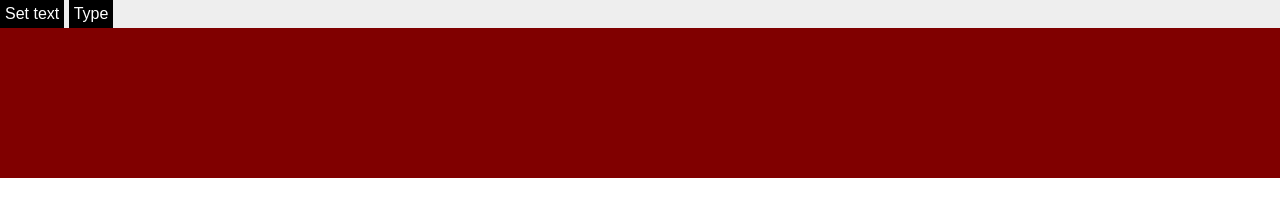
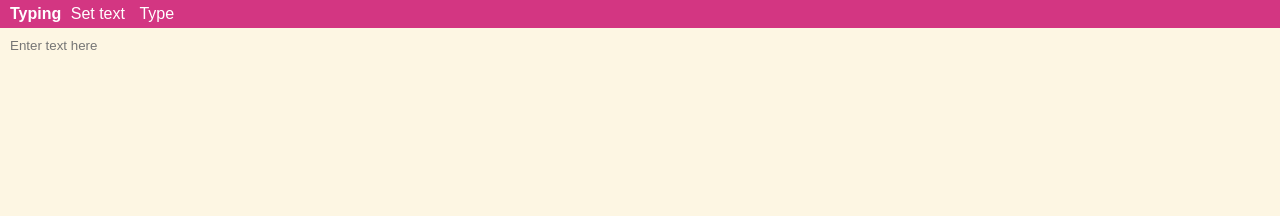
Before and after one commit to sjhuang26/typing-app, a plain HTML site: page index.html in a window 1280 px wide. Drawn offline with Linux system fonts and the light colour scheme.

Commit message:
extra styles

```diff
--- a/app.css
+++ b/app.css
@@ -1,31 +1,50 @@
 body {
 	margin: 0;
 	padding: 0;
+}
+
+.app {
+	background-color: #fdf6e3;
+	cursor: default;
+	user-select: none;
+	height: 100%;
+	display: flex;
+	flex-direction: column;
+}
+
+.app__content {
+	flex: 1;
 }
 
 .typography {
 	font-family: Arial, sans-serif;
 }
 
-.app {
-	margin: 0;
-	padding: 0;
-}
-
 .navigation {
-	background-color: #EEE;
+	background-color: #d33682;
+	padding: 0 10px;
 }
 
 .button {
 	padding: 5px;
 	margin: 0;
-	background-color: black;
 	color: white;
 	display: inline-block;
+	cursor: pointer;
+	transition: background-color 0.5s;
+}
+
+.button:hover {
+	background-color: rgba(0, 0, 0, 0.3);
+}
+
+.switcher {
+	display: flex;
 }
 
 .switcher__item {
 	display: none;
+	flex: 1;
 }
 
 .switcher__item--active {
@@ -33,7 +52,7 @@ body {
 }
 
 .typing {
-	background-color: #fdf6e3;
+	overflow: auto;
 }
 
 .typing__text {
@@ -48,24 +67,35 @@ body {
 	color: #268bd2;
 }
 
-.char--active {
-	color: red;
+.big-textarea {
+	width: 100%;
+	padding: 10px;
+	border: none;
+	outline: none;
+	resize: none;
+	background-color: transparent;
+	font-family: inherit;
 }
 
-.char--incorrect {
-	background-color: yellow;
+.set-text-page {
+	display: flex;
 }
 
-.char--correct {
-	color: gray;
+.set-text-page__input {
+	flex: 1;
 }
 
-.big-textarea {
-	width: 100%;
-	height: 150px;
-	padding: 10px 10px;
-	box-sizing: border-box;
-	border: none;
-	background-color: maroon;
-	resize: none;
+.type-page {
+	flex-direction: column;
+	align-items: center;
 }
+
+.header {
+	color: white;
+	font-size: 100%;
+	display: inline;
+}
+
+.type-page__input {
+	width: 200px;
+}
--- a/app.js
+++ b/app.js
@@ -16,8 +16,8 @@
 	var text = "";
 
 	page.enterListener = v => {
-		$("page__set-text").style.display = (v == "set-text" ? "block" : "none");
-		$("page__type").style.display = (v == "type" ? "block" : "none");
+		$("page__set-text").style.display = (v == "set-text" ? "flex" : "none");
+		$("page__type").style.display = (v == "type" ? "flex" : "none");
 		if (v == "set-text") {
 			$("set-text-input").value = text;
 		}
--- a/index.html
+++ b/index.html
@@ -6,19 +6,20 @@
 	<body>
 		<div class="app typography">
 			<div class="navigation">
+				<h1 class="header">Typing</h1>
 				<div id="nav__set-text" class="button">Set text</div>
 				<div id="nav__type" class="button">Type</div>
 			</div>
 			<div class="app__content switcher">
-				<div id="page__set-text" class="switcher__item">
-					<textarea id="set-text-input" class="big-textarea">
+				<div id="page__set-text" class="switcher__item set-text-page">
+					<textarea id="set-text-input" class="big-textarea set-text-page__input" placeholder="Enter text here">
 					</textarea>
 				</div>
-				<div id="page__type" class="switcher__item">
+				<div id="page__type" class="switcher__item type-page">
 					<div class="typing">
 						<p id="typing-text" class="typing__text"></p>
 					</div>
-					<input type="text">
+					<input type="text" class="type-page__input">
 				</div>
 			</div>
 		</div>
```
